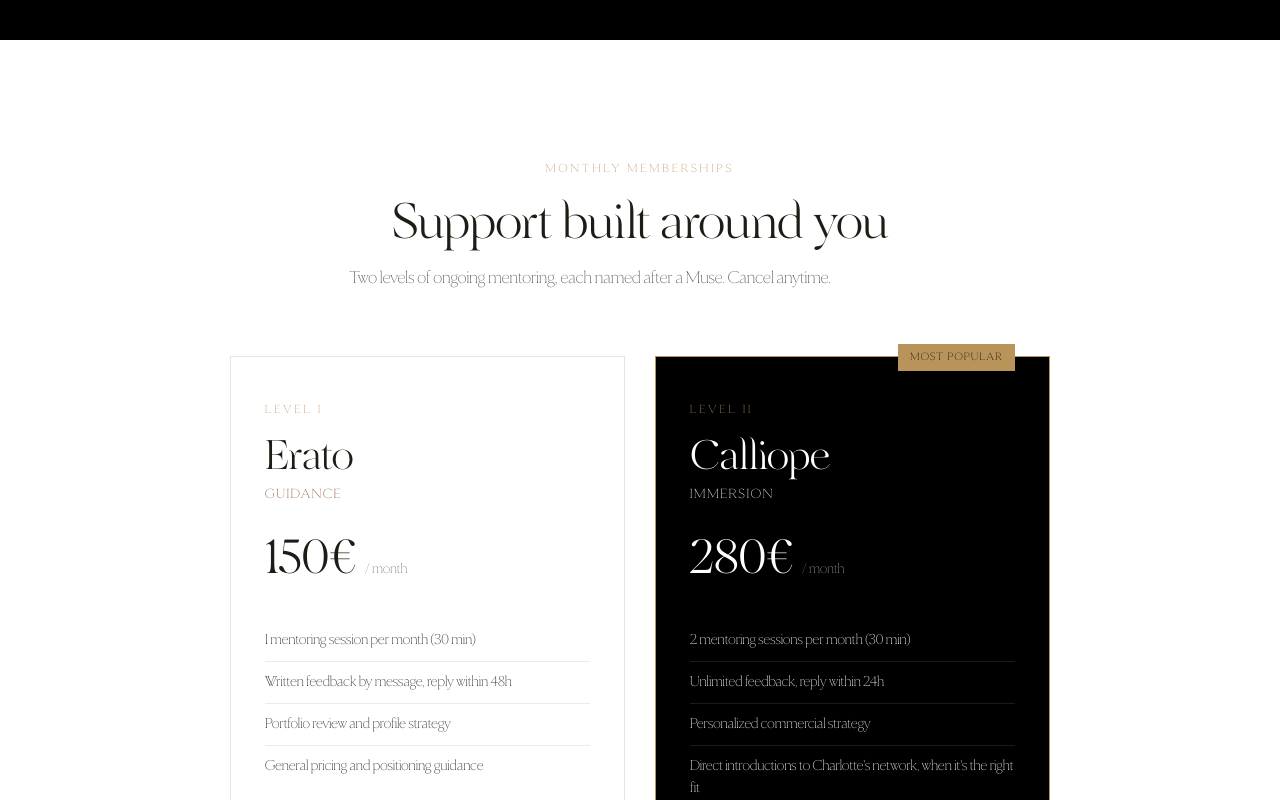
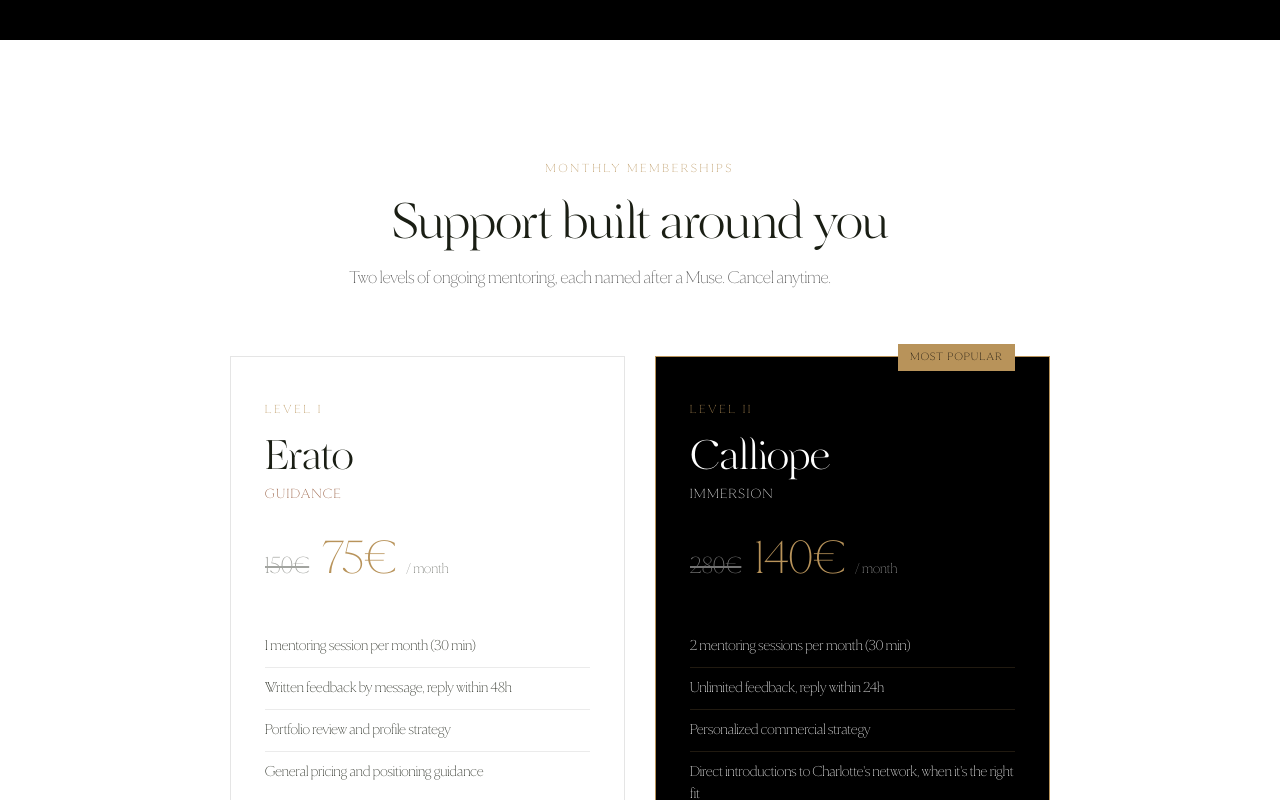
Before and after one commit to OBRART/musesmuses-art-, a plain HTML site: page index.html in a window 1280 px wide. Shown: the part 3030-3830 px from the top of the page. Drawn offline with Linux system fonts and the light colour scheme.

Commit message:
Update index.html

```diff
--- a/index.html
+++ b/index.html
@@ -402,6 +402,19 @@
     margin-top: 14px;
   }
   .price-card .amount span { font-size: 13px; font-family: 'Ernest', sans-serif; opacity: 0.6; }
+  .price-card .amount .price-old {
+    font-size: 22px;
+    text-decoration: line-through;
+    opacity: 0.4;
+    font-weight: 300;
+    margin-right: 4px;
+  }
+  .price-card .amount .price-new {
+    color: var(--gold);
+    opacity: 1;
+    font-size: 44px;
+  }
+  .price-card.featured .amount .price-old { opacity: 0.45; }
   .price-card ul { margin: 26px 0 34px; }
   .price-card li {
     font-size: 13.5px;
@@ -689,7 +702,7 @@
       <p data-i18n="fl_p">A complete, honest diagnosis of where you stand today — and what you need to take the next step. It's the entry point to muses muses, and the filter that ensures we only work with artists ready to move forward.</p>
     </div>
     <div class="fl-card reveal">
-      <div class="fl-price">250€ <span data-i18n="fl_price_label">/ diagnosis</span></div>
+      <div class="fl-price">150€ <span data-i18n="fl_price_label">/ diagnosis</span></div>
       <ul>
         <li data-i18n="fl_li1">Full review of portfolio, Instagram, bio and CV</li>
         <li data-i18n="fl_li2">Honest assessment of potential and gaps</li>
@@ -716,8 +729,8 @@
           <label for="wlInterest" data-i18n="wl_interest_label">What are you most interested in?</label>
           <select id="wlInterest" name="interest">
             <option value="first-look" data-i18n="wl_opt_firstlook">First Look — diagnostic</option>
-            <option value="erato" data-i18n="wl_opt_erato">Erato — Guidance (150€/month)</option>
-            <option value="calliope" data-i18n="wl_opt_calliope">Calliope — Immersion (280€/month)</option>
+            <option value="erato" data-i18n="wl_opt_erato">Erato — Guidance (75€/month founding price)</option>
+            <option value="calliope" data-i18n="wl_opt_calliope">Calliope — Immersion (140€/month founding price)</option>
             <option value="services" data-i18n="wl_opt_services">One-time services</option>
             <option value="unsure" data-i18n="wl_opt_unsure">Not sure yet</option>
           </select>
@@ -742,7 +755,7 @@
         <div class="eyebrow" data-i18n="tier1_level">Level I</div>
         <div class="muse-tag">Erato</div>
         <h3 data-i18n="tier1_name">Guidance</h3>
-        <div class="amount">150€ <span data-i18n="per_month">/ month</span></div>
+        <div class="amount"><span class="price-old">150€</span> <span class="price-new">75€</span> <span data-i18n="per_month">/ month</span></div>
         <ul>
           <li data-i18n="tier1_li1">1 mentoring session per month (30 min)</li>
           <li data-i18n="tier1_li2">Written feedback by message, reply within 48h</li>
@@ -756,7 +769,7 @@
         <div class="eyebrow" data-i18n="tier2_level">Level II</div>
         <div class="muse-tag">Calliope</div>
         <h3 data-i18n="tier2_name">Immersion</h3>
-        <div class="amount">280€ <span data-i18n="per_month">/ month</span></div>
+        <div class="amount"><span class="price-old">280€</span> <span class="price-new">140€</span> <span data-i18n="per_month">/ month</span></div>
         <ul>
           <li data-i18n="tier2_li1">2 mentoring sessions per month (30 min)</li>
           <li data-i18n="tier2_li2">Unlimited feedback, reply within 24h</li>
@@ -880,8 +893,8 @@
     wl_email_label: { en: "Your email", fr: "Votre email" },
     wl_interest_label: { en: "What are you most interested in?", fr: "Qu'est-ce qui vous intéresse le plus ?" },
     wl_opt_firstlook: { en: "First Look — diagnostic", fr: "First Look — diagnostic" },
-    wl_opt_erato: { en: "Erato — Guidance (150€/month)", fr: "Erato — Accompagnement (150€/mois)" },
-    wl_opt_calliope: { en: "Calliope — Immersion (280€/month)", fr: "Calliope — Immersion (280€/mois)" },
+    wl_opt_erato: { en: "Erato — Guidance (75€/month founding price)", fr: "Erato — Accompagnement (75€/mois, tarif fondateur)" },
+    wl_opt_calliope: { en: "Calliope — Immersion (140€/month founding price)", fr: "Calliope — Immersion (140€/mois, tarif fondateur)" },
     wl_opt_services: { en: "One-time services", fr: "Services ponctuels" },
     wl_opt_unsure: { en: "Not sure yet", fr: "Je ne sais pas encore" },
     wl_submit: { en: "Join the waiting list", fr: "Rejoindre la liste d'attente" },
@@ -984,8 +997,8 @@
   const GOOGLE_FORM_ENTRIES = { email: 'entry.1302941505', interest: 'entry.94359982' };
   const wlInterestLabels = {
     'first-look': 'First Look — diagnostic',
-    'erato': 'Erato — Guidance (150€/month)',
-    'calliope': 'Calliope — Immersion (280€/month)',
+    'erato': 'Erato — Guidance (75€/month founding price)',
+    'calliope': 'Calliope — Immersion (140€/month founding price)',
     'services': 'One-time services',
     'unsure': 'Not sure yet'
   };
```
